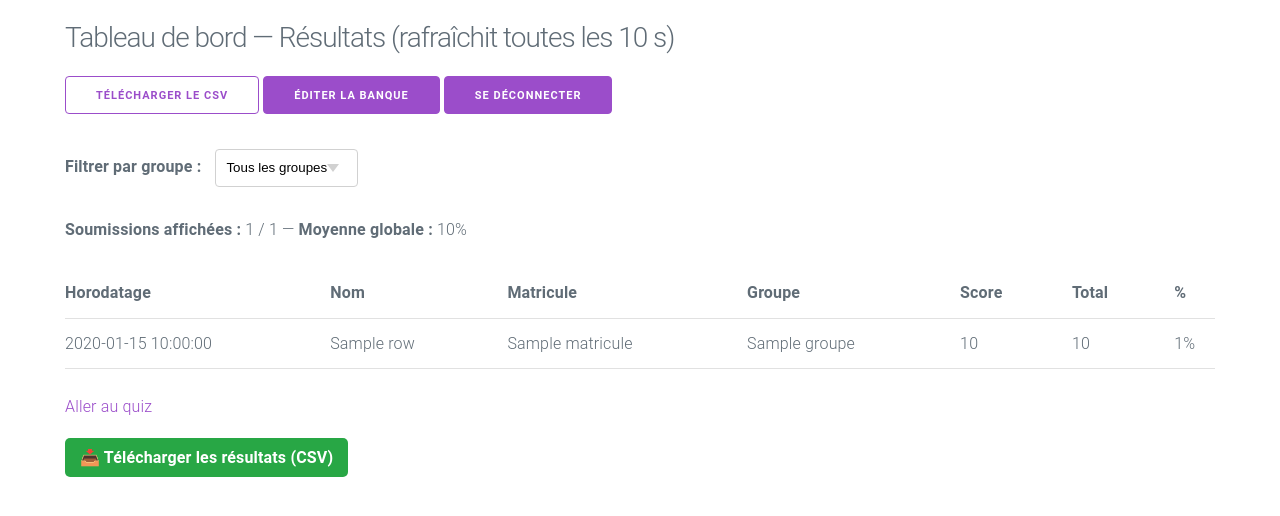
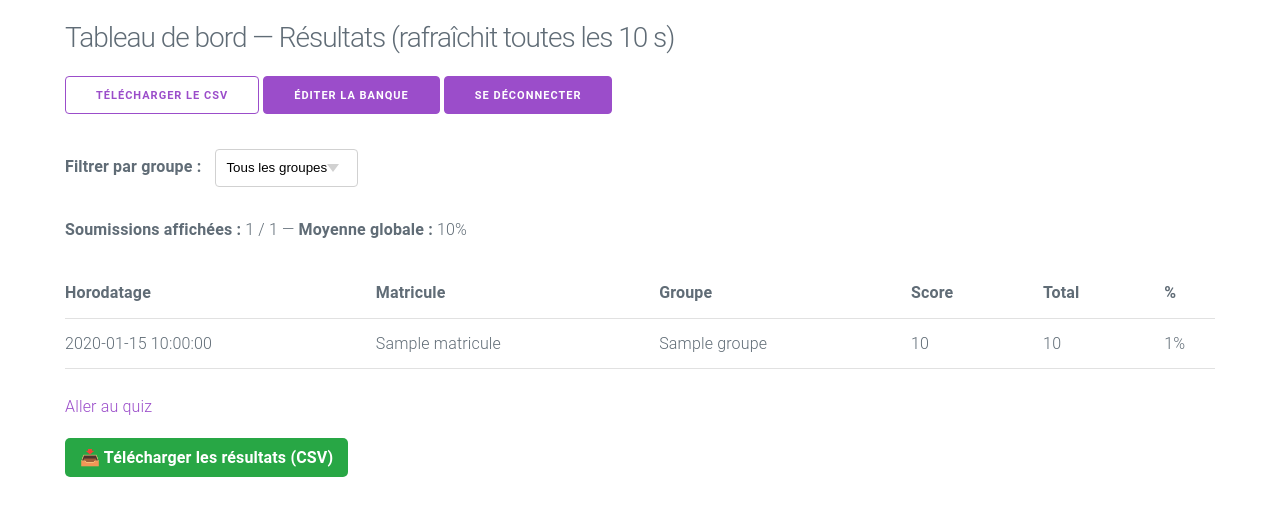
Before and after one commit to jpellicelli/qcm-simdut, a Flask app: template templates/admin_dashboard.html in a window 1280 px wide. Shown: the top 516 px of the page. Run offline with Flask 3, Linux system fonts and the light colour scheme; the template is opened without the code that fills it: most values are stand-ins (such as "Sample title", 1, 10 or a date in 2020).

Commit message:
Suppression complète du champ Nom pour rendre les formulaires et les résultats anonymes

```diff
--- a/templates/admin_dashboard.html
+++ b/templates/admin_dashboard.html
@@ -22,12 +22,11 @@
 
 <p><strong>Soumissions affichées :</strong> <span id="visible-count">{{total_sub}}</span> / {{total_sub}} — <strong>Moyenne globale :</strong> {{avg}}%</p>
 <table id="results-table">
-  <thead><tr><th>Horodatage</th><th>Nom</th><th>Matricule</th><th>Groupe</th><th>Score</th><th>Total</th><th>%</th></tr></thead>
+  <thead><tr><th>Horodatage</th><th>Matricule</th><th>Groupe</th><th>Score</th><th>Total</th><th>%</th></tr></thead>
   <tbody>
   {% for r in rows %}
     <tr>
       <td>{{r["timestamp"]}}</td>
-      <td>{{r["nom"]}}</td>
       <td>{{r["matricule"]}}</td>
       <td>{{r["groupe"]}}</td>
       <td>{{r["score"]}}</td>
@@ -57,7 +56,7 @@ document.addEventListener("DOMContentLoaded", function() {
         var tr = table.getElementsByTagName("tr");
         var visibleCount = 0;
         for (var i = 1; i < tr.length; i++) {
-            var td = tr[i].getElementsByTagName("td")[3]; // Colonne "Groupe"
+            var td = tr[i].getElementsByTagName("td")[2]; // Colonne "Groupe"
             if (td) {
                 var txtValue = td.textContent || td.innerText;
                 if (filter === "" || txtValue.toUpperCase() === filter) {
--- a/templates/index.html
+++ b/templates/index.html
@@ -10,7 +10,6 @@
 <h2>QCM Sécurité / SIMDUT / Environnement</h2>
 {% with messages = get_flashed_messages() %}{% if messages %}<div>{% for m in messages %}<p style="color:red">{{m}}</p>{% endfor %}</div>{% endif %}{% endwith %}
 <form action="{{url_for('start')}}" method="post">
-  <label>Nom</label><input name="nom" required>
   <label>Matricule</label><input name="matricule" required>
   <label>Groupe</label><input name="groupe" required>
   <button type="submit" class="button">Commencer</button>
```
